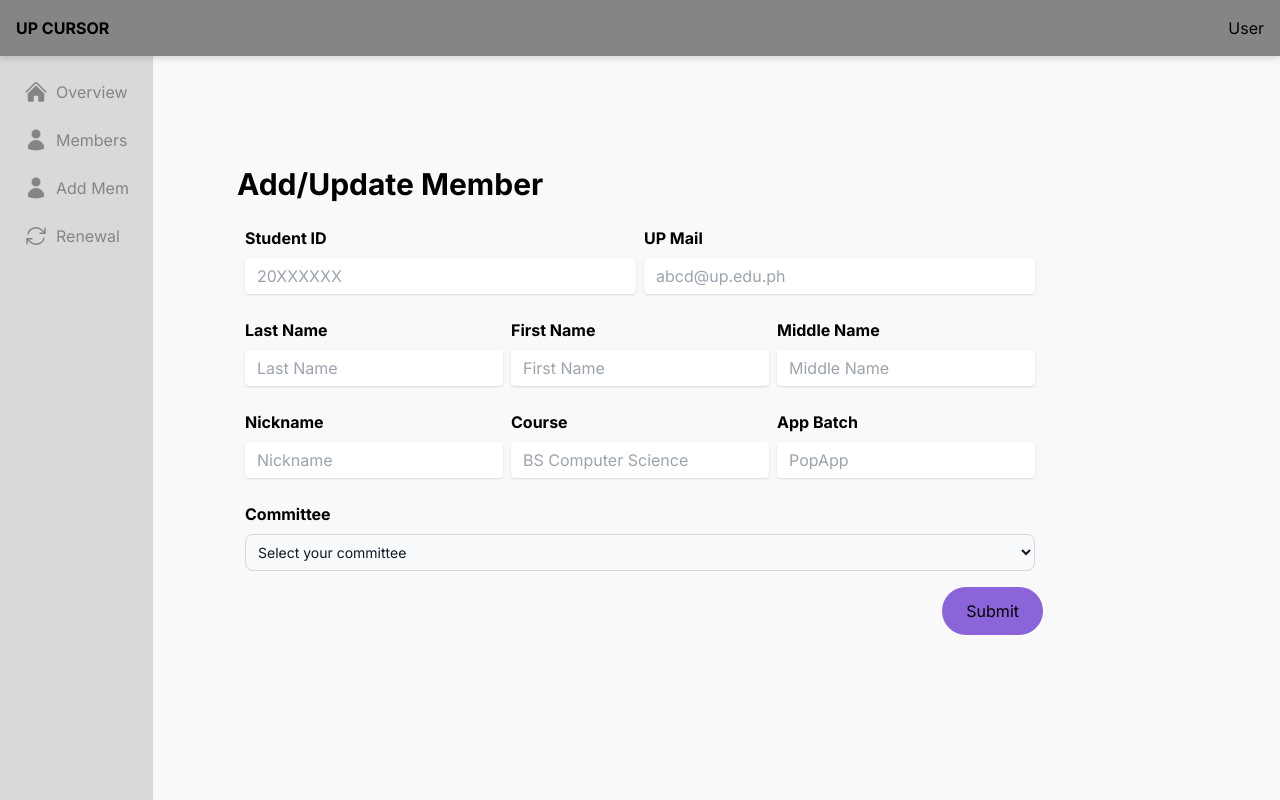
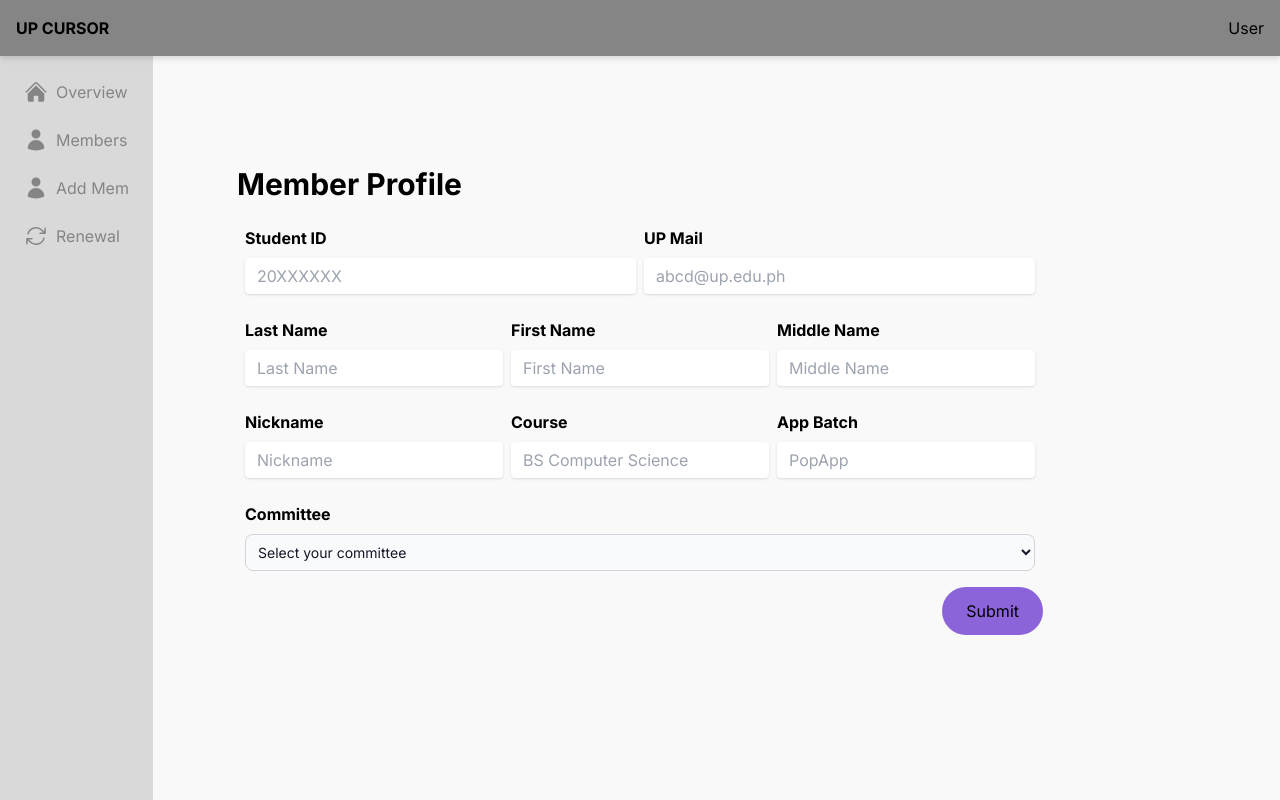
Before and after one commit to riru12/QuickAff, a Next.js app: page / in a window 1280 px wide. Both pictures are taken after a click on the button "Add Mem". Built offline with nearby package versions, Linux system fonts and the light colour scheme.

Commit message:
fix: add/update member to member profile

```diff
--- a/app/components/memberform.jsx
+++ b/app/components/memberform.jsx
@@ -80,7 +80,7 @@ const MembershipForm = () => {
 
   return (
     <div>
-      <h1 className="text-3xl font-bold text-black mb-4">Add/Update Member</h1>
+      <h1 className="text-3xl font-bold text-black mb-4">Member Profile</h1>
       <form onSubmit={handleSubmit}>
 
         <div className="flex flex-row gap-x-2 p-2">
```
